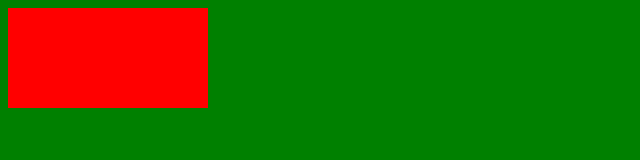
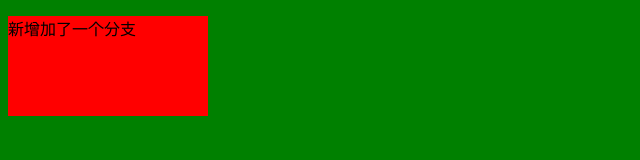
Before and after one commit to aefrost/githubtext1, a plain HTML site: page index.html in a window 1280 px wide. Shown: the whole page, without its empty margins (0-640 px from the left). Drawn offline with Linux system fonts and the light colour scheme.

Commit message:
add branch

```diff
--- a/index.html
+++ b/index.html
@@ -5,6 +5,6 @@
 <body style="background-color: green;">
 
 	<div style="width: 200px;height: 100px;background-color: red;">
-
+		<p>新增加了一个分支</p>
 	</div>
 </body>
```
